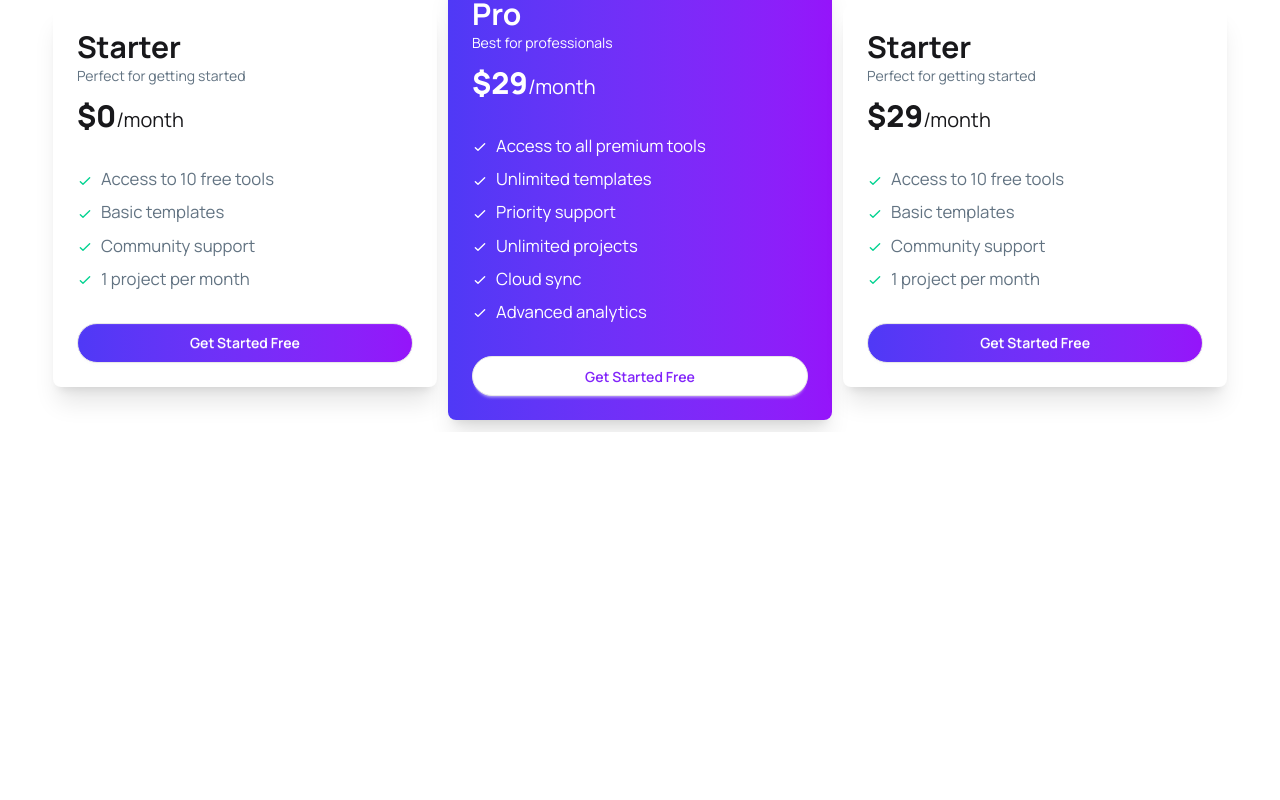
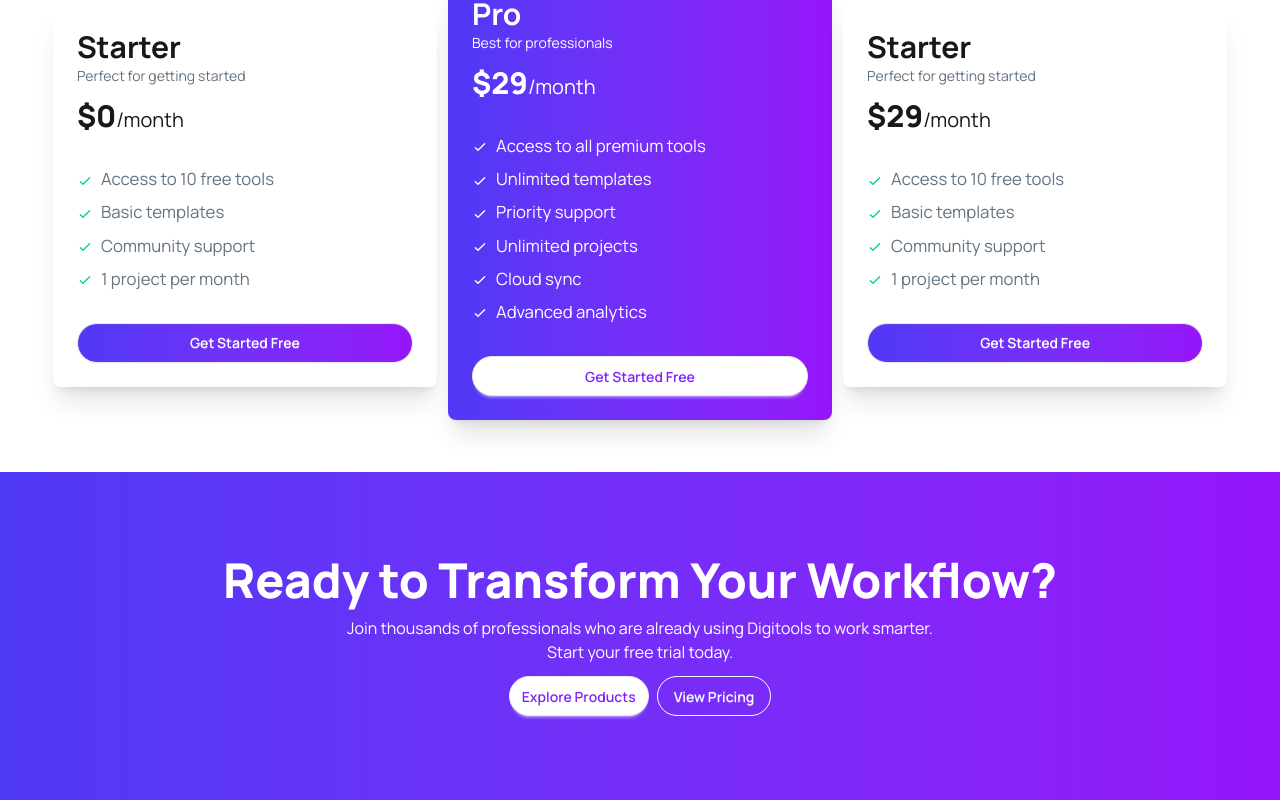
Before and after one commit to tanvir-22/DigitalTools, a React (Vite) app: page / in a window 1280 px wide. Shown: the part 1588-2388 px from the top of the page. Before the commit the page ends 2020 px from the top, so only its background shows below. Built offline with nearby package versions, Linux system fonts and the light colour scheme.

Commit message:
transform-section done

```diff
--- a/src/App.jsx
+++ b/src/App.jsx
@@ -4,7 +4,7 @@ import Banner from "./components/Banner";
 import Stat from "./components/Stat";
 import Start from "./components/Start";
 import Pricing from "./components/Pricing";
-
+import Transform from "./components/Transform";
 const App = ()=>{
 
   return(
@@ -14,6 +14,7 @@ const App = ()=>{
      <Stat/>
      <Start/>
      <Pricing/>
+     <Transform/>
     </>
   )
 }
--- /dev/null
+++ b/src/components/Transform.jsx
@@ -0,0 +1,20 @@
+import React from 'react'
+
+function Transform() {
+  return (
+    <div className='mt-10 space-y-3 bg-linear-to-r from-[#4F39F6] to-[#9514FA] p-21 text-center text-white'>
+        <div >
+            <h1 className='font-extrabold text-5xl'>Ready to Transform Your Workflow?</h1>
+            <p className='pt-3 '>Join thousands of professionals who are already using Digitools to work smarter. <br /> Start your free trial today.</p>
+        </div>
+        <div>
+        <button className="btn rounded-full  px-3 bg-white text-[#8225fa]">Explore Products</button>
+    <button className="btn btn-outline rounded-full btn-default ml-2"> View Pricing</button>
+
+        </div>
+
+    </div>
+  )
+}
+
+export default Transform
```
